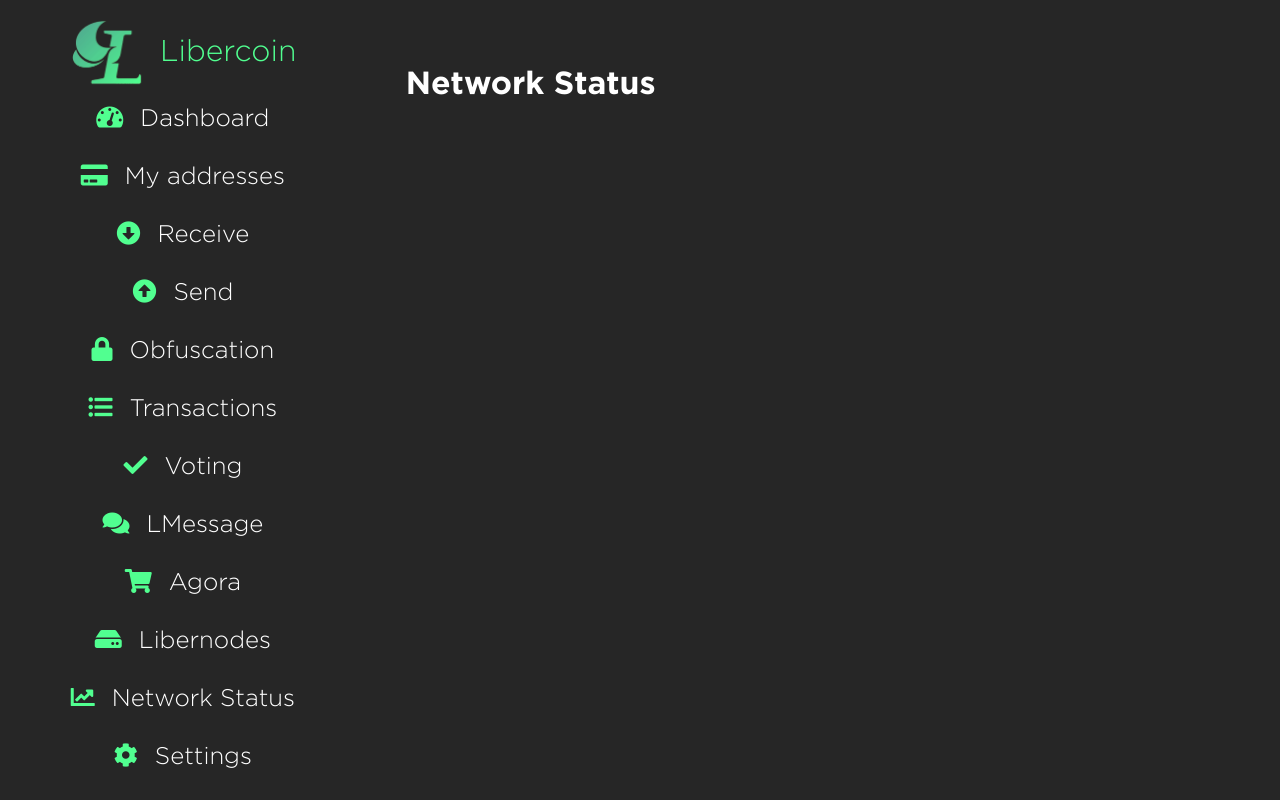
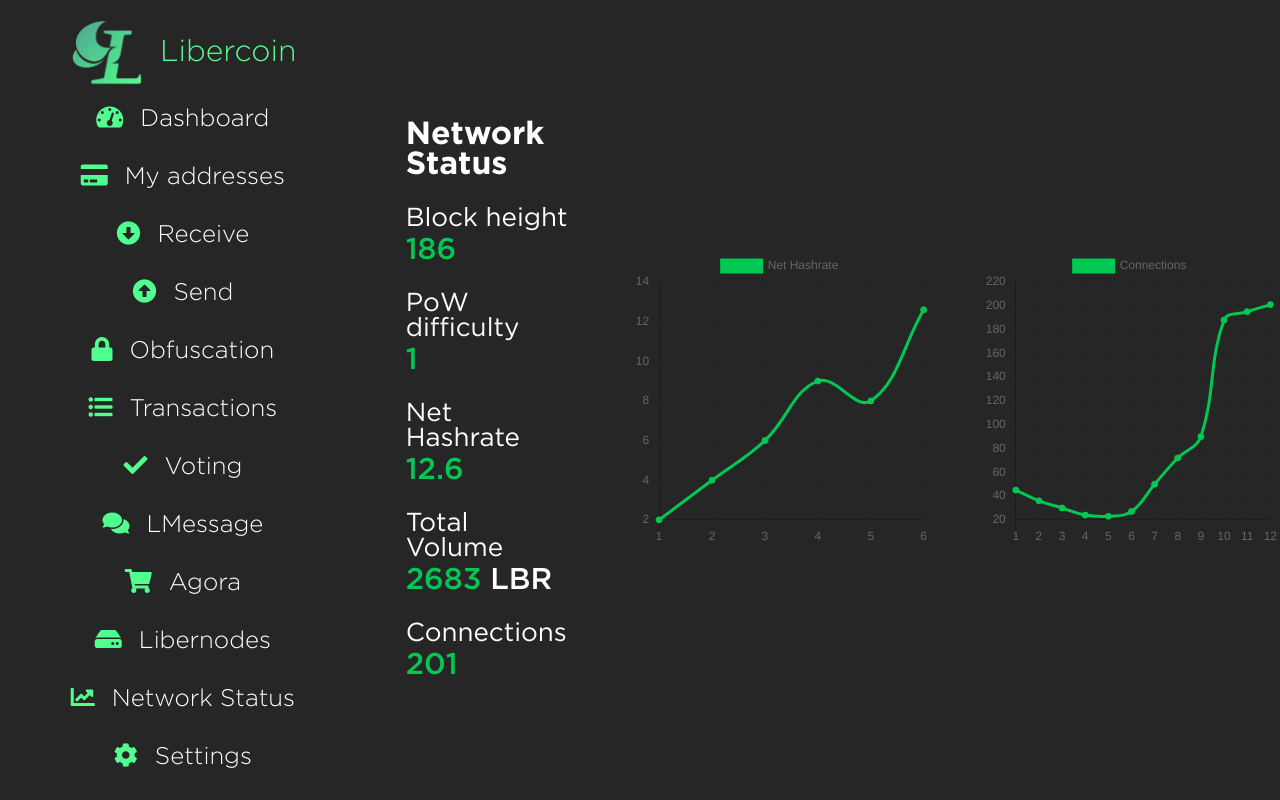
Before and after one commit to libercoinproject/Singularity, a React (Create React App) app: page /status in a window 1280 px wide. Built offline with nearby package versions, Linux system fonts and the light colour scheme.

Commit message:
Network Status HTML/CSS

```diff
--- a/package.json
+++ b/package.json
@@ -5,6 +5,7 @@
   "version": "0.1.0",
   "private": true,
   "dependencies": {
+    "chart.js": "^2.7.3",
     "cross-env": "5.1.6",
     "electron-is-dev": "0.3.0",
     "electron-log": "^2.2.6",
--- a/src/App.css
+++ b/src/App.css
@@ -996,6 +996,43 @@
   display: none;
 }
 
+.status__subheading {
+  margin-bottom: 5px;
+  font-size: 26px;
+  font-family: "GothamPro";
+}
+
+.status__data {
+  margin-top: 0;
+  margin-bottom: 0;
+  font-size: 30px;
+  font-family: "GothamMedium";
+  color: #00c853;
+}
+
+.status__data span {
+  color: white;
+}
+
+.status .main-heading {
+  margin-top: 0;
+}
+
+/*.status__flex1, .status__flex2 {
+  width: 50%;
+}*/
+
+.status__flex2 {
+  height: 300px;
+  width: 650px;
+  padding-left: 7%;
+}
+
+#myChart {
+  margin-right: 50px;
+}
+
+
 .blockComponent {
   display: flex;
   width: 70%;
--- a/src/Netstatus.js
+++ b/src/Netstatus.js
@@ -1,11 +1,68 @@
 import React from "react";
+const Chart = require("chart.js");
 
 class Status extends React.Component {
+
+  componentDidMount() {
+    var ctx = document.getElementById("myChart");
+    var ctx2 = document.getElementById("myChart2");
+    var myChart = new Chart(ctx, {
+      type: 'line',
+    data: {
+        labels: [1,2,3,4,5,6],
+        datasets: [{
+            label: 'Net Hashrate',
+            data: [2, 4, 6, 9, 8, 12.6],
+            backgroundColor: '#00c853',
+            fill: false,
+            borderColor: '#00c853'
+        }]
+    },
+    options: {
+        responsive: false,
+    }
+    })
+    var myChart2 = new Chart(ctx2, {
+      type: 'line',
+    data: {
+        labels: [1,2,3,4,5,6,7,8,9,10,11,12],
+        datasets: [{
+            label: 'Connections',
+            data: [45,36,30,24,23,27,50,72,90,188,195,201],
+            backgroundColor: '#00c853',
+            fill: false,
+            borderColor: '#00c853'
+        }]
+    },
+    options: {
+        responsive: false,
+    }
+    })
+  }
+
   render() {
     return (
         <div class="content">
-          <div class="status">
-            <h1 class="main-heading">Network Status</h1>
+          <div class="status flex fl-column jc-c">
+            <div class="flex ali-c">
+            <div class="status__flex1">
+              <h1 class="main-heading">Network Status</h1>
+              <p class="status__subheading">Block height</p>
+              <p class="status__data">186</p>
+              <p class="status__subheading">PoW difficulty</p>
+              <p class="status__data">1</p>
+              <p class="status__subheading">Net Hashrate</p>
+              <p class="status__data">12.6</p>
+              <p class="status__subheading">Total Volume</p>
+              <p class="status__data">2683 <span>LBR</span></p>
+              <p class="status__subheading">Connections</p>
+              <p class="status__data">201</p>
+            </div>
+            <div class="status__flex2 flex">
+              <canvas id="myChart" width="300" height="300"></canvas>
+              <canvas id="myChart2" width="300" height="300"></canvas>
+            </div>
+            </div>
           </div>
         </div>
     );
```
